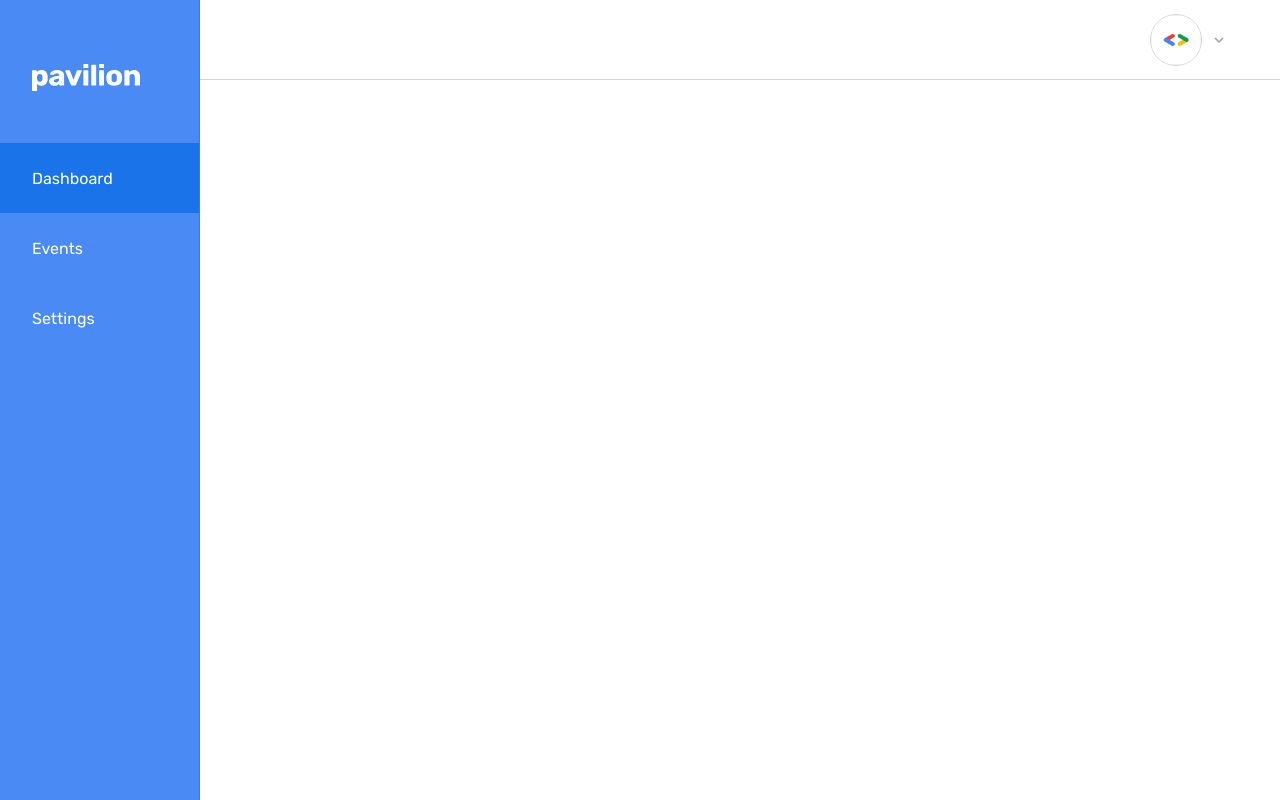
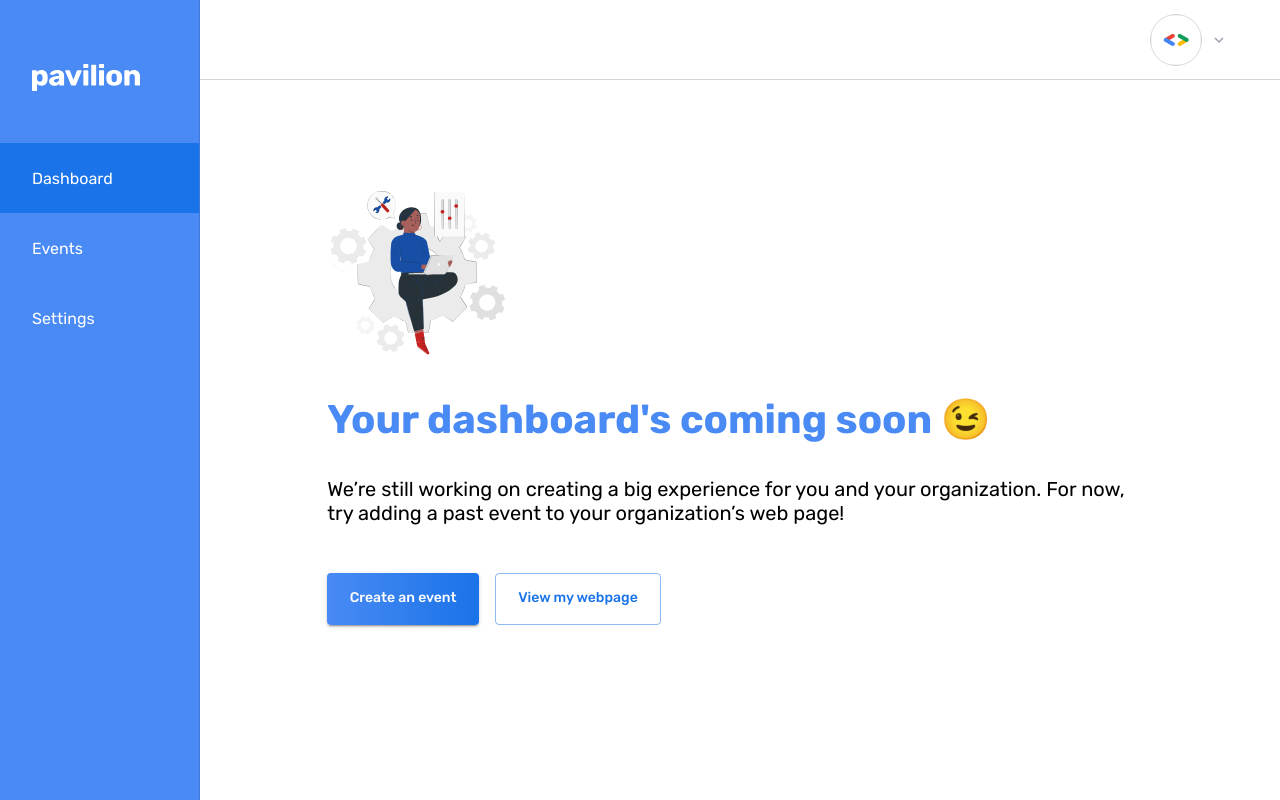
Before and after one commit to paolotiu/gdsc-frontend-challenge, a React (Create React App) app: page /dashboard in a window 1280 px wide. Built offline with nearby package versions, Linux system fonts and the light colour scheme.

Commit message:
feat: dashboard complete

```diff
--- a/package.json
+++ b/package.json
@@ -8,6 +8,7 @@
     "@mui/icons-material": "^5.0.4",
     "@mui/material": "^5.0.4",
     "@mui/system": "^5.0.4",
+    "@svgr/webpack": "^5.5.0",
     "@testing-library/jest-dom": "^5.11.4",
     "@testing-library/react": "^11.1.0",
     "@testing-library/user-event": "^12.1.10",
--- a/src/index.css
+++ b/src/index.css
@@ -14,3 +14,7 @@ code {
 .MuiButton-root.MuiButton-contained {
   background: linear-gradient(270deg, #1a73e8 0%, #498af4 100%);
 }
+
+.MuiButton-root.MuiButtonBase-root {
+  text-transform: unset;
+}
--- a/src/pages/Dashboard.tsx
+++ b/src/pages/Dashboard.tsx
@@ -1,12 +1,45 @@
+import { Button, Container as C } from '@mui/material';
 import { styled } from '@mui/system';
 import Header from 'components/Header';
 import Sidebar from 'components/Sidebar';
+import { ReactComponent as SettingsGirl } from 'components/Icons/SettingsGirl.svg';
 import { useState } from 'react';
 
 const Main = styled('main')<{ shouldHaveMargin?: boolean }>(({ shouldHaveMargin }) => ({
   transition: 'all 225ms cubic-bezier(0, 0, 0.2, 1) 0ms',
   marginLeft: shouldHaveMargin && '200px',
+  minHeight: '100vh',
+  display: 'flex',
+  flexDirection: 'column',
 }));
+
+const Container = styled(C)`
+  display: grid;
+  place-items: center;
+  height: 100%;
+  flex: 1;
+  div {
+    margin: auto;
+    padding-bottom: 2rem;
+    h2 {
+      font-size: 40px;
+      color: #498af4;
+    }
+    p {
+      max-width: 65ch;
+      font-size: 20px;
+    }
+
+    .btn-container {
+      display: flex;
+      gap: 1rem;
+      margin-top: 3rem;
+      button {
+        padding: 0.8rem 1.4rem;
+      }
+    }
+  }
+`;
 
 const Dashboard = () => {
   const [isOpen, setIsOpen] = useState(true);
@@ -15,6 +48,22 @@ const Dashboard = () => {
     <div>
       <Main shouldHaveMargin={isOpen}>
         <Header />
+
+        <Container>
+          <div>
+            <SettingsGirl />
+            <h2>Your dashboard's coming soon 😉</h2>
+            <p>
+              We’re still working on creating a big experience for you and your organization. For
+              now, try adding a past event to your organization’s web page!
+            </p>
+            <div className="btn-container">
+              <Button variant="contained">Create an event</Button>
+
+              <Button variant="outlined">View my webpage</Button>
+            </div>
+          </div>
+        </Container>
       </Main>
 
       <Sidebar isOpen={isOpen} />
```
Also changed, not shown: src/components/Icons/SettingsGirl.svg (added), 1 other file (tests, documents, lock files or other folders).
